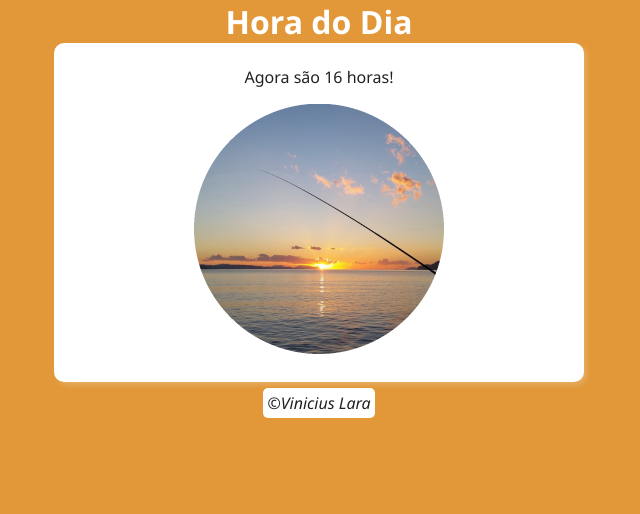
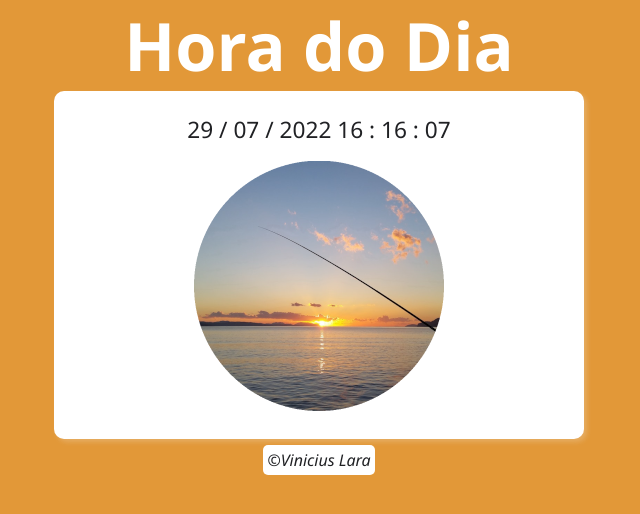
Before and after one commit to laravinicius/projeto_hora_do_dia, a plain HTML site: page index.html in a window 1280 px wide. Shown: the whole page, without its empty margins (321-961 px from the left). Drawn offline with Linux system fonts and the light colour scheme.

Commit message:
Update
update na hora atual

```diff
--- a/css/style.css
+++ b/css/style.css
@@ -15,6 +15,9 @@ header{
     text-align: center;
 
 }
+h1{
+    font-size: 50pt;
+}
 section{
     background-color: white;
     color: #202124;
@@ -28,6 +31,9 @@ section{
 div{
     text-align: center;
     padding: 8px;
+}
+div#msg{
+    font-size: 17pt;
 }
 footer{
     font-style: italic;
--- a/js/javascript.js
+++ b/js/javascript.js
@@ -1,9 +1,36 @@
 function carregar() {
     let msg = document.getElementById(`msg`);
     let img = document.getElementById(`imagem`);
-    var data = new Date();
-    var hora = data.getHours();
-    msg.innerHTML = `Agora são ${hora} horas!`
+    let data = new Date();
+    let hora = data.getHours();
+
+    // VERSAO QUE EU FIZ PARA MOSTRAR APENAS A HORA DO MOMENTO QUE A TELA É ATUALIZADA
+    // let dia = data.getDate();
+    // let mes = (data.getMonth() + 1);
+    // let ano = data.getFullYear();
+    // let min = data.getMinutes();
+    // msg.innerHTML = `Hoje é dia ${dia}/${mes}/${ano} e agora são ${hora}:${min}`;
+
+
+    // VERSAO MELHORADA PARA PEGAR A HORA ATUAL E EXIBIR NA TELA
+    // funcao para formatar 1 em 01
+    const real = n =>{
+        return (`0` + n).slice(-2);
+    }
+
+    // criando um intevalo de tempo
+    const interval = setInterval(() =>{
+        // pega a hora atual
+        const now = new Date();
+
+        //formatar para dd/mm/aa hh:mm:ss
+        const dataHora = `${real(now.getUTCDate())} / ${real((now.getMonth() +1 ))} / ${now.getFullYear()}   ${real(now.getHours())} : ${real(now.getMinutes())} : ${real(now.getSeconds())} `
+        msg.innerHTML = dataHora;
+
+    }, 1000);
+
+
+
     if(hora >=0 && hora < 12){
         //bomdia
         img.src = '../projeto_hora_do_dia/img/manha.png';
```
